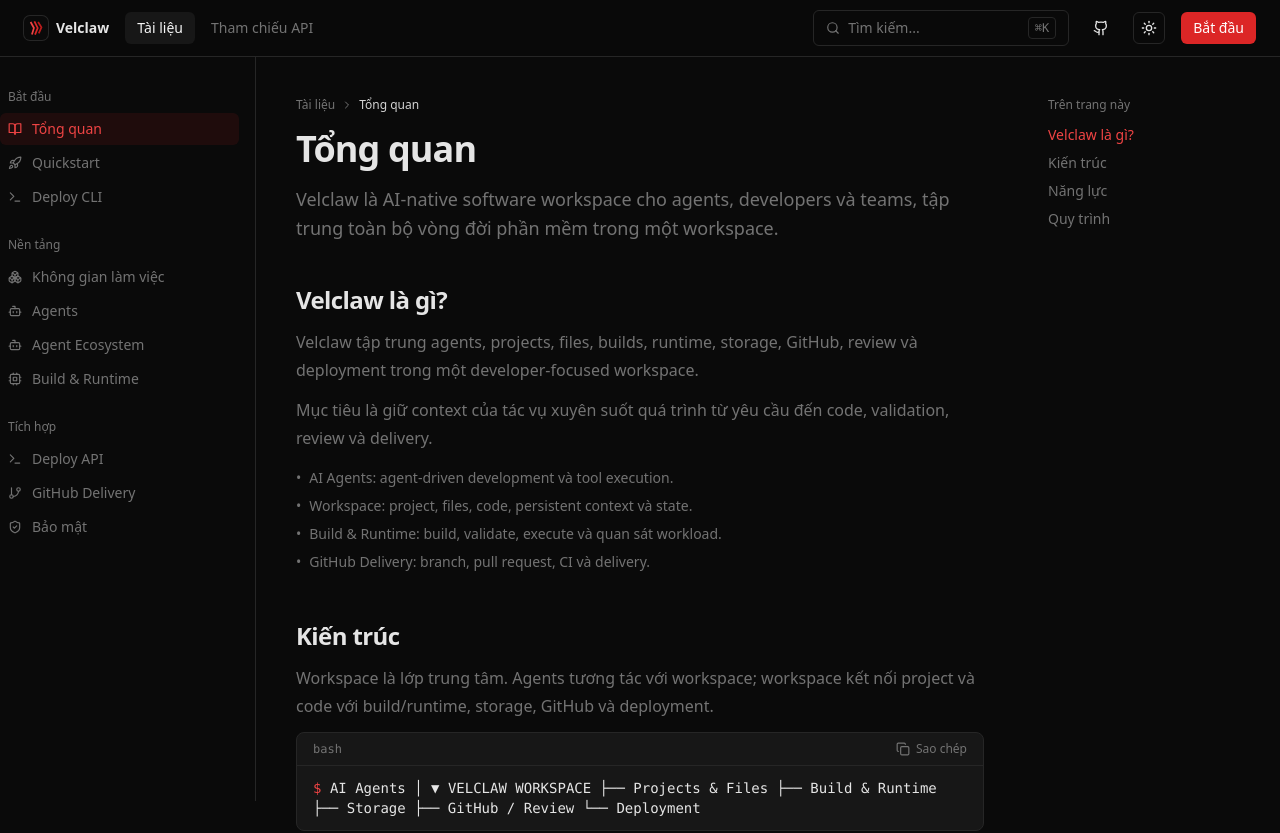
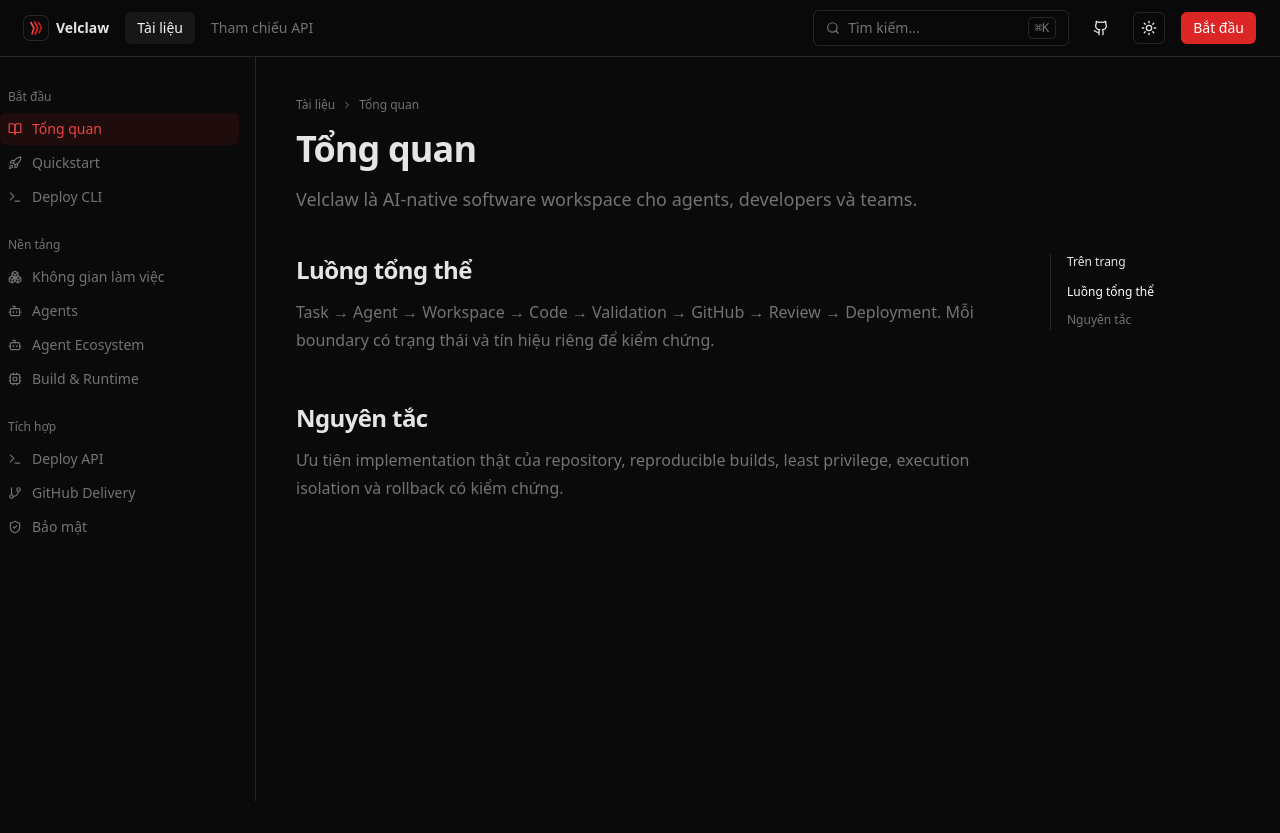
Before and after one commit to zskbot/docs.VelclawPages.tsx, a React (Vite) app: page / in a window 1280 px wide. Shown: the top 833 px of the page. After the commit the page ends 801 px from the top, so only its background shows below. Built offline with nearby package versions, Linux system fonts and the light colour scheme.

Commit message:
docs: complete core platform guides

```diff
--- a/src/pages/DocSection.tsx
+++ b/src/pages/DocSection.tsx
@@ -1,220 +1,77 @@
-import { useEffect, useMemo, useState } from 'react';
-import nav from '../../content/nav.json';
-import { NavConfig } from '../lib/types';
+import { useEffect, useState } from 'react';
 import Sidebar from '../components/Sidebar';
-import Toc from '../components/Toc';
-import SearchModal from '../components/SearchModal';
 import Header from '../components/Header';
-import CodeBlock from '../components/CodeBlock';
 import { ChevronRight, X } from 'lucide-react';
 
-const navConfig = nav as NavConfig;
+type Block = { id: string; title: string; text: string[]; bullets?: string[]; code?: string };
+type Page = { title: string; description: string; blocks: Block[] };
 
-type Section = {
-  title: string;
-  description: string;
-  toc: { id: string; label: string }[];
+const pages: Record<string, Page> = {
+  workspace: { title: 'Không gian làm việc', description: 'Workspace là lớp context trung tâm của Velclaw: project, repository, files, state và execution context được giữ cùng một workflow.', blocks: [
+    { id: 'model', title: 'Mô hình workspace', text: ['Một tác vụ cần xác định project, repository, branch hoặc worktree, trạng thái hiện tại và tiêu chí hoàn tất. Agent không nên hoạt động trên context mơ hồ.'], bullets: ['Project/repository là nguồn code.', 'Files và diff là phạm vi thay đổi.', 'Build/test result là tín hiệu validation.', 'Task context xác định mục tiêu và acceptance criteria.'] },
+    { id: 'worktree', title: 'Worktree và cô lập', text: ['Thay đổi nên được thực hiện trong vùng làm việc có boundary rõ ràng để tránh tác vụ này ghi đè hoặc làm bẩn trạng thái của tác vụ khác.'] },
+    { id: 'state', title: 'State và delivery', text: ['Trước delivery, kiểm tra diff và validation result. Chỉ chuyển thay đổi sang GitHub khi trạng thái đã đủ rõ để review.'], bullets: ['Inspect diff.', 'Chạy type-check/build/test phù hợp.', 'Giữ commit hoặc PR có phạm vi nhỏ.', 'Giữ đường lui bằng lịch sử Git hoặc rollback deployment.'] },
+    { id: 'safe', title: 'Boundary an toàn', text: ['Credential không thuộc source tree. Context của agent nên tối thiểu theo tác vụ và không cấp quyền rộng hơn nhu cầu.'] },
+  ] },
+  agents: { title: 'Agents', description: 'Agent trong Velclaw được gắn với task, context, skill và execution boundary thay vì chỉ sinh code độc lập.', blocks: [
+    { id: 'task', title: 'Task → plan → execution', text: ['Một task tốt có mục tiêu và acceptance criteria có thể kiểm chứng. Skill planning của Velclaw được khai báo với executorBinding và sandbox riêng.'] },
+    { id: 'context', title: 'Context', text: ['Agent cần repository metadata, task context và các file liên quan. Context phải đủ để ra quyết định nhưng không nên mở rộng vô hạn.'] },
+    { id: 'loop', title: 'Execution loop', text: ['Luồng chuẩn: inspect → change → validate → đọc failure → sửa → validate lại. CI result là evidence để chọn bước tiếp theo.'], code: `inspect\n  ↓\nchange\n  ↓\nvalidate\n  ↓\nfailed? ── yes → diagnose → fix → validate\n  │\n  no\n  ↓\ndelivery` },
+    { id: 'review', title: 'Review và completion', text: ['Task chỉ hoàn tất khi output đạt acceptance criteria và validation bắt buộc đã qua. Review tập trung correctness, regression, security và scope.'] },
+  ] },
+  'build-runtime': { title: 'Build & Runtime', description: 'Build tạo artifact có thể tái lập; runtime xuất bản workload và theo dõi trạng thái để deployment được kiểm chứng.', blocks: [
+    { id: 'build', title: 'Build reproducible', text: ['Repository Velclaw dùng lockfile và có script build/type-check riêng. Install reproducible giúp CI cho kết quả ổn định.'], code: `npm ci\nnpm run type-check\nnpm run build` },
+    { id: 'validation', title: 'Validation', text: ['Validation không chỉ là build. Test, API test, E2E hoặc runtime validation phải chạy khi thuộc acceptance criteria. Khi CI fail, đọc đúng job/step và log trước khi sửa.'] },
+    { id: 'runtime', title: 'Runtime publisher', text: ['Runtime publisher lấy source, tạo Docker image, chạy container với giới hạn resource/security, kết nối Traefik và chỉ báo ready sau khi runtime được publish.'] },
+    { id: 'rollback', title: 'Rollback', text: ['Deployment không đạt tiêu chí phải có đường lui. Rollback đưa workload về phiên bản đã được xác nhận thay vì tiếp tục phát hành artifact chưa ổn định.'] },
+  ] },
+  'github-delivery': { title: 'GitHub Delivery', description: 'GitHub Delivery nối workspace với branch, pull request, CI và deployment; mỗi bước phải để lại tín hiệu kiểm chứng.', blocks: [
+    { id: 'branch', title: 'Branch', text: ['Tách thay đổi khỏi branch chính giúp main ổn định và cho phép CI kiểm tra đúng snapshot của tác vụ.'] },
+    { id: 'pr', title: 'Pull request', text: ['PR là boundary review. Mô tả nên nêu mục tiêu, phạm vi, risk và validation. Tạo PR không phải bằng chứng code đã đúng.'] },
+    { id: 'ci', title: 'CI checks', text: ['CI kiểm tra dependency installation, type-check, tests và build theo yêu cầu repository. Failure location phải được giữ để agent chẩn đoán.'], bullets: ['Không bỏ qua failed step để “cho pass”.', 'Sửa nguyên nhân thay vì chỉ retry.', 'Retry sau khi thay đổi đã được kiểm tra.'] },
+    { id: 'delivery', title: 'Delivery', text: ['Sau merge, deployment sử dụng phiên bản đã được kiểm tra. Nếu deployment fail, inspect deployment/logs, sửa nguyên nhân và publish lại sau validation.'] },
+  ] },
+  security: { title: 'Bảo mật', description: 'Security của Velclaw tập trung vào OAuth credential handling, secret isolation, least privilege và execution isolation.', blocks: [
+    { id: 'oauth', title: 'GitHub OAuth', text: ['Code hiện có flow GitHub OAuth với authorization và callback routes. Client ID có thể public; client secret phải ở server-side environment. Callback kiểm tra cấu hình OAuth trước khi xử lý.'] },
+    { id: 'token', title: 'Token và session', text: ['GitHub access token được mã hóa trước khi lưu trong session data. Token là credential: không đưa vào source, response debug hoặc log.'] },
+    { id: 'secrets', title: 'Secrets', text: ['Các biến nhạy cảm được giữ ở server environment. Runtime configuration của repository xác định POSTGRES_URL, JWE_SECRET, ENCRYPTION_KEY và GitHub OAuth secret là cấu hình server-side.'] },
+    { id: 'permissions', title: 'Least privilege', text: ['Skill registry khai báo permissions theo từng skill. Ví dụ task planning chỉ yêu cầu read-task-context và read-repository-metadata; không mặc định cấp write hoặc credential access.'] },
+    { id: 'isolation', title: 'Execution isolation', text: ['Các skill available được kiểm tra phải có execution boundary và sandbox isolated. Đây là guardrail kiến trúc, không phải cam kết mọi agent có toàn quyền hệ thống.'] },
+  ] },
 };
 
-const sections: Record<string, Section> = {
-  index: {
-    title: 'Tổng quan',
-    description: 'Velclaw là AI-native software workspace cho agents, developers và teams, tập trung toàn bộ vòng đời phần mềm trong một workspace.',
-    toc: [
-      { id: 'velclaw-la-gi', label: 'Velclaw là gì?' },
-      { id: 'kien-truc', label: 'Kiến trúc' },
-      { id: 'nang-luc', label: 'Năng lực' },
-      { id: 'quy-trinh', label: 'Quy trình' },
-    ],
-  },
-  workspace: {
-    title: 'Không gian làm việc',
-    description: 'Workspace là lớp trung tâm kết nối project, code, context, state và các phiên thực thi của agent.',
-    toc: [
-      { id: 'mo-hinh', label: 'Mô hình workspace' },
-      { id: 'worktree', label: 'Worktree cô lập' },
-      { id: 'trang-thai', label: 'State và thay đổi' },
-      { id: 'thuc-hanh', label: 'Thực hành an toàn' },
-    ],
-  },
-  agents: {
-    title: 'Agents',
-    description: 'Agents thực hiện tác vụ phát triển phần mềm trong context của project và workspace, thay vì chỉ sinh đoạn mã rời rạc.',
-    toc: [
-      { id: 'nhiem-vu', label: 'Nhiệm vụ' },
-      { id: 'context', label: 'Context' },
-      { id: 'execution', label: 'Execution' },
-      { id: 'review', label: 'Review' },
-    ],
-  },
-  'build-runtime': {
-    title: 'Build & Runtime',
-    description: 'Build và runtime biến source code đã được kiểm tra thành artifact có thể chạy, đồng thời cung cấp trạng thái và logs để xử lý lỗi.',
-    toc: [
-      { id: 'build', label: 'Build' },
-      { id: 'validation', label: 'Validation' },
-      { id: 'runtime', label: 'Runtime' },
-      { id: 'rollback', label: 'Rollback' },
-    ],
-  },
-  'github-delivery': {
-    title: 'GitHub Delivery',
-    description: 'Đưa thay đổi đã được kiểm tra từ workspace lên GitHub theo quy trình branch, pull request, CI và merge.',
-    toc: [
-      { id: 'branch', label: 'Branch' },
-      { id: 'pull-request', label: 'Pull request' },
-      { id: 'ci', label: 'CI checks' },
-      { id: 'delivery', label: 'Delivery' },
-    ],
-  },
-  security: {
-    title: 'Bảo mật',
-    description: 'Bảo mật của Velclaw tập trung vào OAuth, secrets, quyền truy cập repository và cô lập quá trình thực thi.',
-    toc: [
-      { id: 'oauth', label: 'OAuth' },
-      { id: 'secrets', label: 'Secrets' },
-      { id: 'permissions', label: 'Quyền truy cập' },
-      { id: 'isolation', label: 'Isolation' },
-    ],
-  },
-};
-
-const sectionBodies: Record<string, { heading: string; paragraphs: string[]; bullets?: string[]; code?: string }[]> = {
-  index: [
-    { heading: 'Velclaw là gì?', paragraphs: ['Velclaw tập trung agents, projects, files, builds, runtime, storage, GitHub, review và deployment trong một developer-focused workspace.', 'Mục tiêu là giữ context của tác vụ xuyên suốt quá trình từ yêu cầu đến code, validation, review và delivery.'], bullets: ['AI Agents: agent-driven development và tool execution.', 'Workspace: project, files, code, persistent context và state.', 'Build & Runtime: build, validate, execute và quan sát workload.', 'GitHub Delivery: branch, pull request, CI và delivery.'] },
-    { heading: 'Kiến trúc', paragraphs: ['Workspace là lớp trung tâm. Agents tương tác với workspace; workspace kết nối project và code với build/runtime, storage, GitHub và deployment.'], code: `AI Agents\n     │\n     ▼\nVELCLAW WORKSPACE\n ├── Projects & Files\n ├── Build & Runtime\n ├── Storage\n ├── GitHub / Review\n └── Deployment` },
-    { heading: 'Năng lực', paragraphs: ['Các lớp của Velclaw được thiết kế để có thể kiểm tra từng bước thay vì coi deployment là một thao tác độc lập.'] },
-    { heading: 'Quy trình', paragraphs: ['Một workflow điển hình: Issue / Task → Agent + Developer → Workspace → Code → Build → Typecheck → GitHub branch → Pull Request → Review → Merge → Deployment.'] },
-  ],
-  workspace: [
-    { heading: 'Mô hình workspace', paragraphs: ['Mỗi tác vụ cần một context rõ ràng: project, repository, branch hoặc worktree, trạng thái hiện tại và các thay đổi chưa được delivery.'] },
-    { heading: 'Worktree cô lập', paragraphs: ['Agent nên thực hiện thay đổi trong vùng làm việc cô lập để hạn chế việc một tác vụ làm ảnh hưởng trực tiếp đến tác vụ khác hoặc branch chính.'] },
-    { heading: 'State và thay đổi', paragraphs: ['Theo dõi diff, build result và trạng thái thực thi trước khi đưa thay đổi sang GitHub. Đây là điểm kiểm soát quan trọng của workflow.'], bullets: ['Xác định thay đổi nhỏ nhất cần thiết.', 'Chạy validation sau khi chỉnh sửa.', 'Giữ lịch sử thay đổi có thể review và rollback.'] },
-    { heading: 'Thực hành an toàn', paragraphs: ['Không đưa credential hoặc secret vào source. Khi tác vụ có phạm vi repository rõ ràng, chỉ cấp context và quyền cần thiết cho tác vụ đó.'] },
-  ],
-  agents: [
-    { heading: 'Nhiệm vụ', paragraphs: ['Agent nhận mục tiêu cụ thể, ví dụ sửa lỗi build, thêm feature hoặc review một thay đổi. Tác vụ nên có tiêu chí hoàn tất có thể kiểm chứng.'] },
-    { heading: 'Context', paragraphs: ['Context nên bao gồm repository, relevant files, trạng thái build/test và các ràng buộc của project. Context đầy đủ giúp agent tránh sửa sai lớp.'] },
-    { heading: 'Execution', paragraphs: ['Agent chỉnh code, chạy các bước validation và lặp lại khi có lỗi. Với workflow tự động, kết quả CI là tín hiệu để xác định bước tiếp theo thay vì đoán nguyên nhân.'] },
-    { heading: 'Review', paragraphs: ['Thay đổi cần được kiểm tra trước delivery. Review tập trung vào correctness, regression, security và phạm vi thay đổi.'] },
-  ],
-  'build-runtime': [
-    { heading: 'Build', paragraphs: ['Build phải tái lập được từ source và dependency lockfile. Với ứng dụng Node.js, quy trình nên dùng install reproducible và một lệnh build rõ ràng.'], code: `npm ci\nnpm run type-check\nnpm run build` },
-    { heading: 'Validation', paragraphs: ['Validation tối thiểu gồm type-check và build; test phù hợp với project nên chạy trước khi delivery. Nếu CI thất bại, đọc đúng job và step thất bại trước khi sửa.'] },
-    { heading: 'Runtime', paragraphs: ['Runtime chịu trách nhiệm khởi chạy workload, giữ trạng thái tiến trình và cung cấp logs đủ để xác định failure location.'] },
-    { heading: 'Rollback', paragraphs: ['Khi artifact hoặc deployment mới không đạt tiêu chí, rollback về phiên bản cuối cùng đã được xác nhận là cách giảm blast radius.'] },
-  ],
-  'github-delivery': [
-    { heading: 'Branch', paragraphs: ['Thay đổi nên đi qua branch riêng. Giữ branch chính ổn định giúp CI và deployment phản ánh trạng thái đã review.'] },
-    { heading: 'Pull request', paragraphs: ['Pull request là điểm giao giữa implementation và review. Mô tả PR nên nêu mục tiêu, phạm vi thay đổi và validation đã chạy.'] },
-    { heading: 'CI checks', paragraphs: ['CI phải xác nhận các điều kiện cần trước merge: install dependency, type-check, test và build hoặc các kiểm tra đặc thù của repository.'] },
-    { heading: 'Delivery', paragraphs: ['Sau khi merge, deployment lấy phiên bản đã được kiểm tra. Nếu delivery thất bại, giữ nguyên failure signal để chẩn đoán và retry sau khi sửa.'] },
-  ],
-  security: [
-    { heading: 'OAuth', paragraphs: ['Kết nối Git provider nên dùng OAuth thay vì lưu mật khẩu người dùng. Token cần được xử lý như credential và không xuất hiện trong logs hoặc source.'] },
-    { heading: 'Secrets', paragraphs: ['API keys, OAuth secrets, database URLs và deployment tokens phải nằm trong secret store hoặc environment configuration phù hợp, không commit vào repository.'] },
-    { heading: 'Quyền truy cập', paragraphs: ['Áp dụng least privilege: repository và action chỉ được cấp quyền cần thiết cho tác vụ. Không mặc định cấp quyền ghi hoặc quyền tổ chức rộng.'] },
-    { heading: 'Isolation', paragraphs: ['Agent execution và build/runtime nên có boundary rõ ràng. Worktree, process và secret scope cần được tách để giảm tác động khi một tác vụ lỗi hoặc bị khai thác.'] },
-  ],
-};
+const defaultPage: Page = { title: 'Tổng quan', description: 'Velclaw là AI-native software workspace cho agents, developers và teams.', blocks: [
+  { id: 'overview', title: 'Luồng tổng thể', text: ['Task → Agent → Workspace → Code → Validation → GitHub → Review → Deployment. Mỗi boundary có trạng thái và tín hiệu riêng để kiểm chứng.'] },
+  { id: 'principles', title: 'Nguyên tắc', text: ['Ưu tiên implementation thật của repository, reproducible builds, least privilege, execution isolation và rollback có kiểm chứng.'] },
+] };
 
 export default function DocSection({ id }: { id: string }) {
   const [dark, setDark] = useState(true);
   const [mobileNavOpen, setMobileNavOpen] = useState(false);
-  const [searchOpen, setSearchOpen] = useState(false);
-  const data = sections[id] ?? sections.index;
-  const body = sectionBodies[id] ?? sectionBodies.index;
+  const [active, setActive] = useState('');
+  const page = pages[id] ?? defaultPage;
 
-  const toc = useMemo(() => data.toc, [data.toc]);
-  const [activeToc, setActiveToc] = useState(toc[0]?.id ?? '');
+  useEffect(() => { document.documentElement.classList.toggle('dark', dark); }, [dark]);
+  useEffect(() => { setActive(page.blocks[0]?.id ?? ''); window.scrollTo({ top: 0, behavior: 'instant' }); }, [id]);
+  useEffect(() => {
+    const onScroll = () => { let current = page.blocks[0]?.id ?? ''; for (const block of page.blocks) { const el = document.getElementById(block.id); if (el && el.getBoundingClientRect().top < 170) current = block.id; } setActive(current); };
+    window.addEventListener('scroll', onScroll, { passive: true }); return () => window.removeEventListener('scroll', onScroll);
+  }, [id]);
 
-  useEffect(() => {
-    document.documentElement.classList.toggle('dark', dark);
-  }, [dark]);
-
-  useEffect(() => {
-    setActiveToc(toc[0]?.id ?? '');
-    window.scrollTo({ top: 0, behavior: 'instant' });
-  }, [id, toc]);
-
-  useEffect(() => {
-    const onScroll = () => {
-      let current = toc[0]?.id ?? '';
-      for (const item of toc) {
-        const el = document.getElementById(item.id);
-        if (el && el.getBoundingClientRect().top < 150) current = item.id;
-      }
-      setActiveToc(current);
-    };
-    window.addEventListener('scroll', onScroll, { passive: true });
-    return () => window.removeEventListener('scroll', onScroll);
-  }, [toc]);
-
-  useEffect(() => {
-    const onKeyDown = (event: KeyboardEvent) => {
-      if ((event.metaKey || event.ctrlKey) && event.key.toLowerCase() === 'k') {
-        event.preventDefault();
-        setSearchOpen((value) => !value);
-      }
-      if (event.key === 'Escape') setSearchOpen(false);
-    };
-    window.addEventListener('keydown', onKeyDown);
-    return () => window.removeEventListener('keydown', onKeyDown);
-  }, []);
-
-  return (
-    <div className="min-h-screen bg-white dark:bg-neutral-950 text-neutral-800 dark:text-neutral-200 transition-colors">
-      <Header dark={dark} onToggleTheme={() => setDark((value) => !value)} onOpenSearch={() => setSearchOpen(true)} onOpenMobileNav={() => setMobileNavOpen(true)} />
-
-      <div className="max-w-[1400px] mx-auto flex">
-        <aside className="hidden lg:block w-64 shrink-0 border-r border-neutral-200 dark:border-neutral-800 h-[calc(100vh-56px)] sticky top-14 overflow-y-auto py-8 pr-4">
-          <Sidebar activeId={id} />
-        </aside>
-
-        {mobileNavOpen && (
-          <div className="lg:hidden fixed inset-0 z-50 flex">
-            <div className="absolute inset-0 bg-black/60" onClick={() => setMobileNavOpen(false)} />
-            <div className="relative w-72 h-full bg-white dark:bg-neutral-950 border-r border-neutral-200 dark:border-neutral-800 p-6 overflow-y-auto vc-fade">
-              <button onClick={() => setMobileNavOpen(false)} className="mb-6 h-8 w-8 flex items-center justify-center rounded-md border border-neutral-200 dark:border-neutral-800" aria-label="Đóng menu">
-                <X className="h-4 w-4" />
-              </button>
-              <Sidebar activeId={id} onNavigate={() => setMobileNavOpen(false)} />
-            </div>
-          </div>
-        )}
-
-        <main className="flex-1 min-w-0 px-6 md:px-10 py-10 max-w-3xl">
-          <div className="flex items-center gap-1.5 text-xs text-neutral-500 mb-4">
-            <span>Tài liệu</span><ChevronRight className="h-3 w-3" /><span className="text-neutral-700 dark:text-neutral-300">{data.title}</span>
-          </div>
-          <h1 className="text-3xl md:text-4xl font-bold tracking-tight mb-4">{data.title}</h1>
-          <p className="text-lg text-neutral-500 leading-relaxed mb-10">{data.description}</p>
-
-          <div className="space-y-12">
-            {body.map((item, index) => {
-              const anchor = toc[index]?.id ?? `section-${index}`;
-              return (
-                <section id={anchor} key={item.heading} className="scroll-mt-24">
-                  <h2 className="text-xl md:text-2xl font-semibold tracking-tight mb-3">{item.heading}</h2>
-                  {item.paragraphs.map((paragraph) => <p key={paragraph} className="text-neutral-500 leading-7 mb-3">{paragraph}</p>)}
-                  {item.bullets && <ul className="space-y-2 text-sm text-neutral-500 mt-4">{item.bullets.map((bullet) => <li key={bullet} className="flex gap-2"><span>•</span><span>{bullet}</span></li>)}</ul>}
-                  {item.code && <CodeBlock code={item.code} />}
-                </section>
-              );
-            })}
-          </div>
-
-          <div className="mt-16 pt-6 border-t border-neutral-200 dark:border-neutral-800 text-sm text-neutral-500">
-            <p>Velclaw docs được xây dựng từ cấu trúc và workflow của repository Velclaw. Nội dung triển khai thực tế cần tiếp tục đồng bộ với code và CI hiện hành.</p>
-          </div>
-        </main>
-
-        <aside className="hidden xl:block w-56 shrink-0 py-10 pl-6">
-          <Toc items={toc} activeId={activeToc} onSelect={(anchor) => document.getElementById(anchor)?.scrollIntoView({ behavior: 'smooth', block: 'start' })} />
-        </aside>
-      </div>
-
-      <SearchModal open={searchOpen} onClose={() => setSearchOpen(false)} />
+  return <div className="min-h-screen bg-white dark:bg-neutral-950 text-neutral-800 dark:text-neutral-200 transition-colors">
+    <Header dark={dark} onToggleTheme={() => setDark(v => !v)} onOpenSearch={() => {}} onOpenMobileNav={() => setMobileNavOpen(true)} />
+    <div className="max-w-[1400px] mx-auto flex">
+      <aside className="hidden lg:block w-64 shrink-0 border-r border-neutral-200 dark:border-neutral-800 h-[calc(100vh-56px)] sticky top-14 overflow-y-auto py-8 pr-4"><Sidebar activeId={id} /></aside>
+      {mobileNavOpen && <div className="lg:hidden fixed inset-0 z-50"><div className="absolute inset-0 bg-black/60" onClick={() => setMobileNavOpen(false)} /><div className="relative w-72 h-full bg-white dark:bg-neutral-950 border-r border-neutral-200 dark:border-neutral-800 p-6 overflow-y-auto"><button onClick={() => setMobileNavOpen(false)} className="mb-6 h-8 w-8 flex items-center justify-center rounded-md border border-neutral-200 dark:border-neutral-800" aria-label="Đóng menu"><X className="h-4 w-4" /></button><Sidebar activeId={id} onNavigate={() => setMobileNavOpen(false)} /></div></div>}
+      <main className="flex-1 min-w-0 px-6 md:px-10 py-10 max-w-5xl">
+        <div className="flex items-center gap-1.5 text-xs text-neutral-500 mb-4"><span>Tài liệu</span><ChevronRight className="h-3 w-3" /><span>{page.title}</span></div>
+        <h1 className="text-3xl md:text-4xl font-bold tracking-tight mb-4">{page.title}</h1>
+        <p className="text-lg text-neutral-500 leading-relaxed mb-10">{page.description}</p>
+        <div className="grid lg:grid-cols-[minmax(0,1fr)_190px] gap-10">
+          <div className="space-y-12">{page.blocks.map(block => <section id={block.id} key={block.id} className="scroll-mt-24"><h2 className="text-xl md:text-2xl font-semibold tracking-tight mb-3">{block.title}</h2>{block.text.map(t => <p key={t} className="text-neutral-500 leading-7 mb-3">{t}</p>)}{block.bullets && <ul className="list-disc pl-5 space-y-2 text-neutral-500 leading-7">{block.bullets.map(b => <li key={b}>{b}</li>)}</ul>}{block.code && <pre className="mt-5 overflow-x-auto rounded-xl border border-neutral-200 dark:border-neutral-800 bg-neutral-50 dark:bg-neutral-900 p-5 text-sm leading-6"><code>{block.code}</code></pre>}</section>)}</div>
+          <aside className="hidden lg:block sticky top-24 self-start border-l border-neutral-200 dark:border-neutral-800 pl-4"><div className="text-xs font-medium mb-3">Trên trang</div><div className="space-y-2">{page.blocks.map(block => <a key={block.id} href={`#${block.id}`} className={`block text-xs leading-5 ${active === block.id ? 'text-neutral-900 dark:text-white font-medium' : 'text-neutral-500'}`}>{block.title}</a>)}</div></aside>
+        </div>
+      </main>
     </div>
-  );
+  </div>;
 }
```
